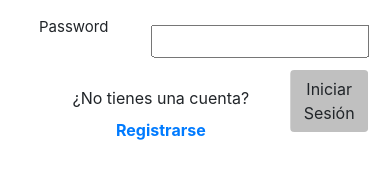
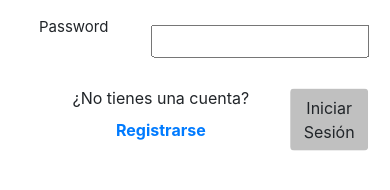
Before and after one commit to DiegoSalas27/ecommerce-mern-stack, a React (Create React App) app in the folder client/: page /auth in a window 390 px wide. Shown: the part 580-770 px from the top of the page. Built offline with nearby package versions, Linux system fonts and the light colour scheme.

Commit message:
added responsive working auth

```diff
--- a/client/public/index.html
+++ b/client/public/index.html
@@ -3,7 +3,7 @@
   <head>
     <meta charset="utf-8" />
     <link rel="icon" href="%PUBLIC_URL%/favicon.ico" />
-    <meta name="viewport" content="width=device-width, initial-scale=1" />
+    <meta name="viewport" content="width=device-width, initial-scale=1.0">
     <meta name="theme-color" content="#000000" />
     <meta
       name="description"
--- a/client/src/css/custom-style.css
+++ b/client/src/css/custom-style.css
@@ -288,6 +288,23 @@
     .inputUsuario {
         font-size: 15px;
     }
+    .authForm > button {
+        -webkit-transform: translate(122%, -20%);
+        -moz-transform: translate(122%, -20%);
+        -ms-transform: translate(122%, -20%);
+        -o-transform: translate(122%, -20%);
+    }
+}
+
+@media(max-height: 600px) {
+    .logo-left {
+        display: none;
+    }
+    .auth {
+        top:25%;
+        width: 100%;
+        height: 100%;
+    }
 }
 
 @media(min-width: 768px) {
```
